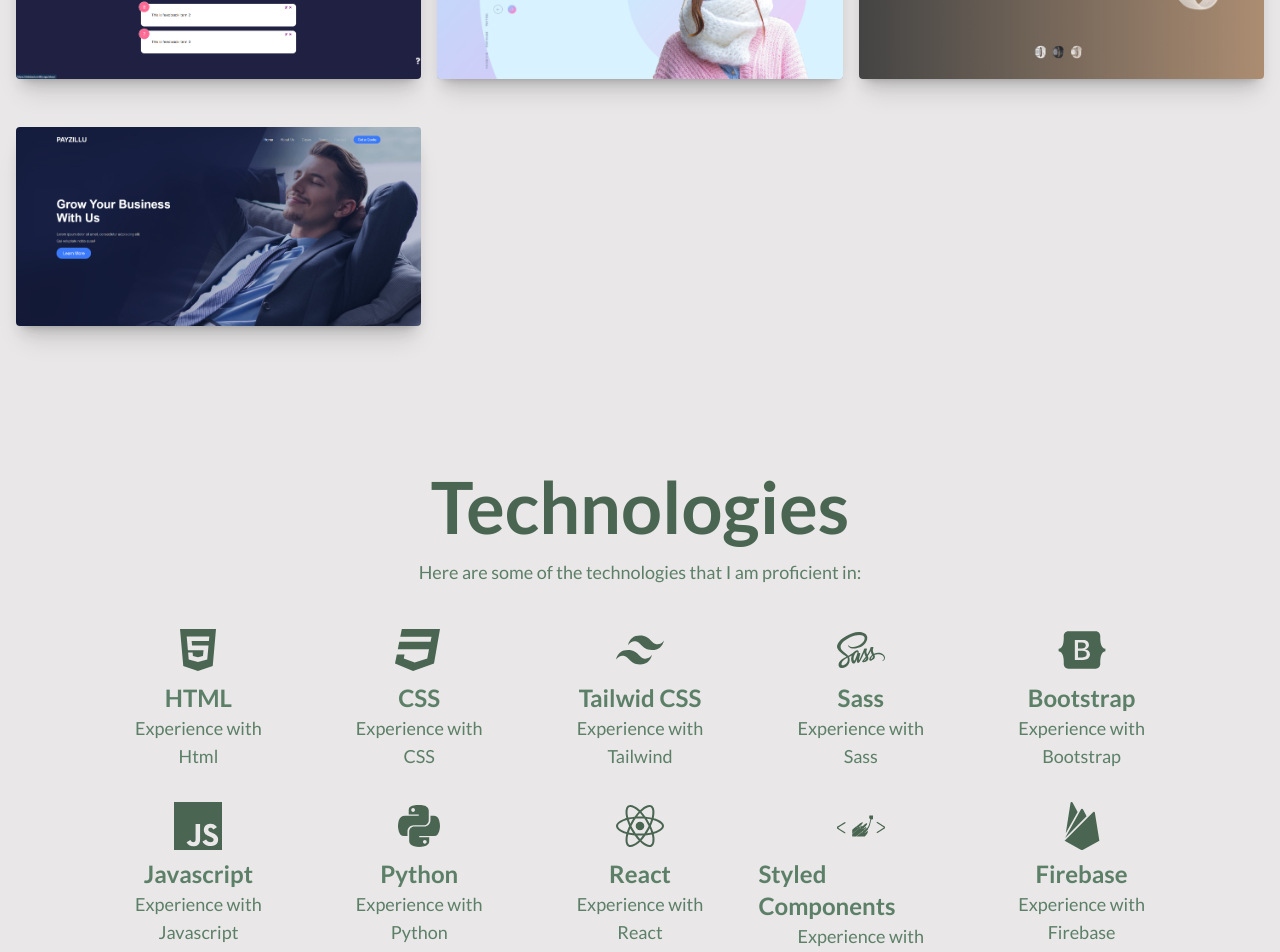
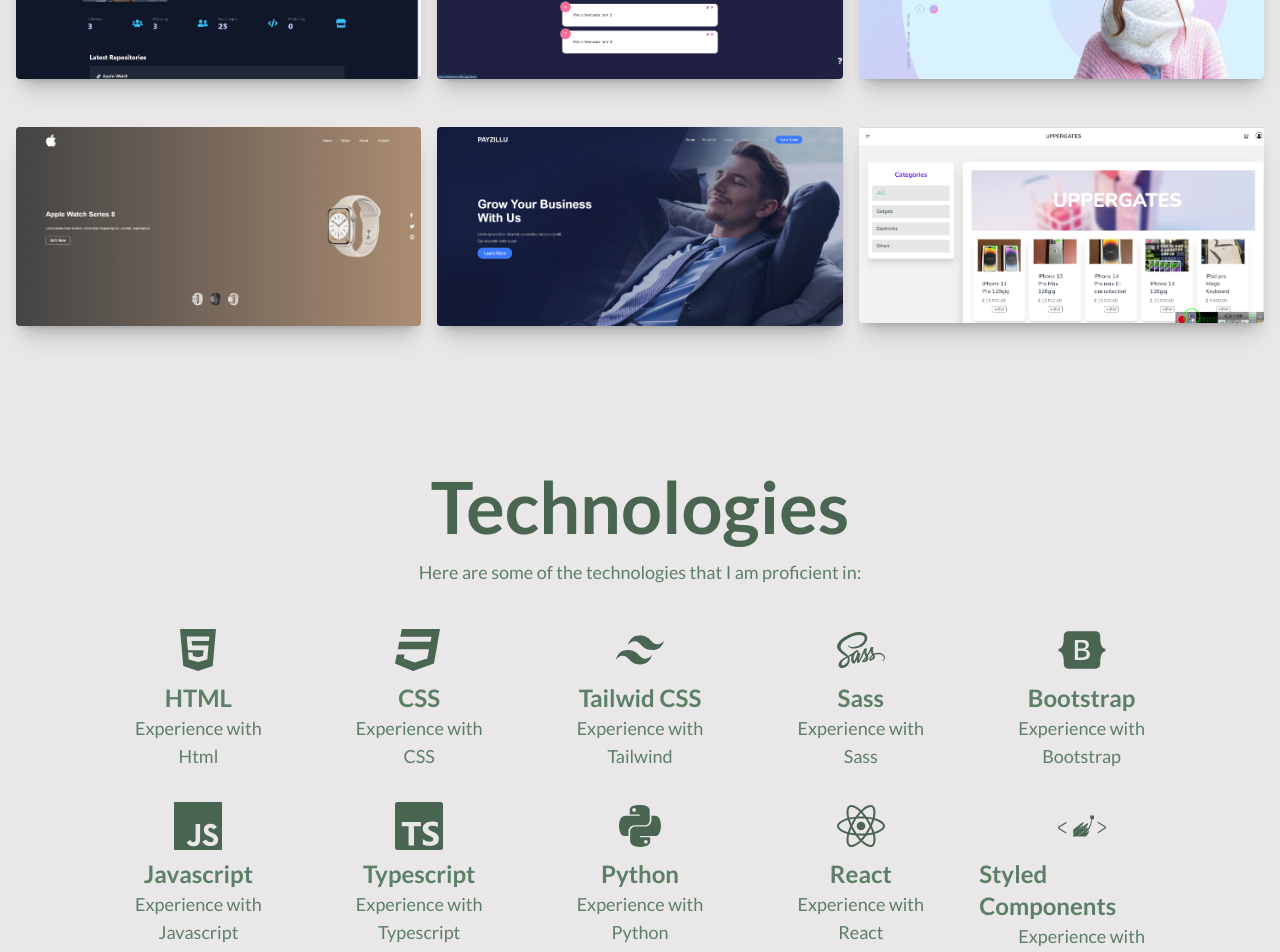
Before and after one commit to ELDEVODE/Main-portfolio, a React (Vite) app: page / in a window 1280 px wide. Shown: the part 1180-2132 px from the top of the page. Built offline with nearby package versions, Linux system fonts and the light colour scheme.

Commit message:
Added new project

```diff
--- a/src/sections/Projects.js
+++ b/src/sections/Projects.js
@@ -1,4 +1,14 @@
 export const projects = [
+  {
+    id: 8,
+    title: "Uppergates Ecommerce website ",
+    category: "Web App",
+    image: "img/upper.png",
+    liveSite: "https://uppergatess.com",
+    githubRepo: "#",
+    description: "Ecommerce website for Uppergates",
+  }
+  ,
   {
     id: 1,
     title: "Airpods Landing Page",
@@ -64,6 +74,15 @@ export const projects = [
     githubRepo: "https://github.com/ELDEVODE/Business-site",
     description: "Landing page concept design for a business",
   },
+  {
+    id: 8,
+    title: "Uppergates Ecommerce website ",
+    category: "Web App",
+    image: "img/upper.png",
+    liveSite: "https://uppergatess.com",
+    githubRepo: "#",
+    description: "Ecommerce website for Uppergates",
+  }
 
   // ...
 ];
--- a/src/sections/SkillList.js
+++ b/src/sections/SkillList.js
@@ -12,6 +12,7 @@ import { BsGit } from "react-icons/bs";
 import {
   SiTailwindcss,
   SiJavascript,
+  SiTypescript,
   SiStyledcomponents,
   SiFirebase,
 } from "react-icons/si";
@@ -49,6 +50,11 @@ export const skills = [
     experience: "Experience with Javascript",
   },
   {
+    name: "Typescript",
+    icon: SiTypescript,
+    experience: "Experience with Typescript",
+  },
+  {
     name: "Python",
     icon: FaPython,
     experience: "Experience with Python",
```
Also changed, not shown: public/img/upper.png (added).
